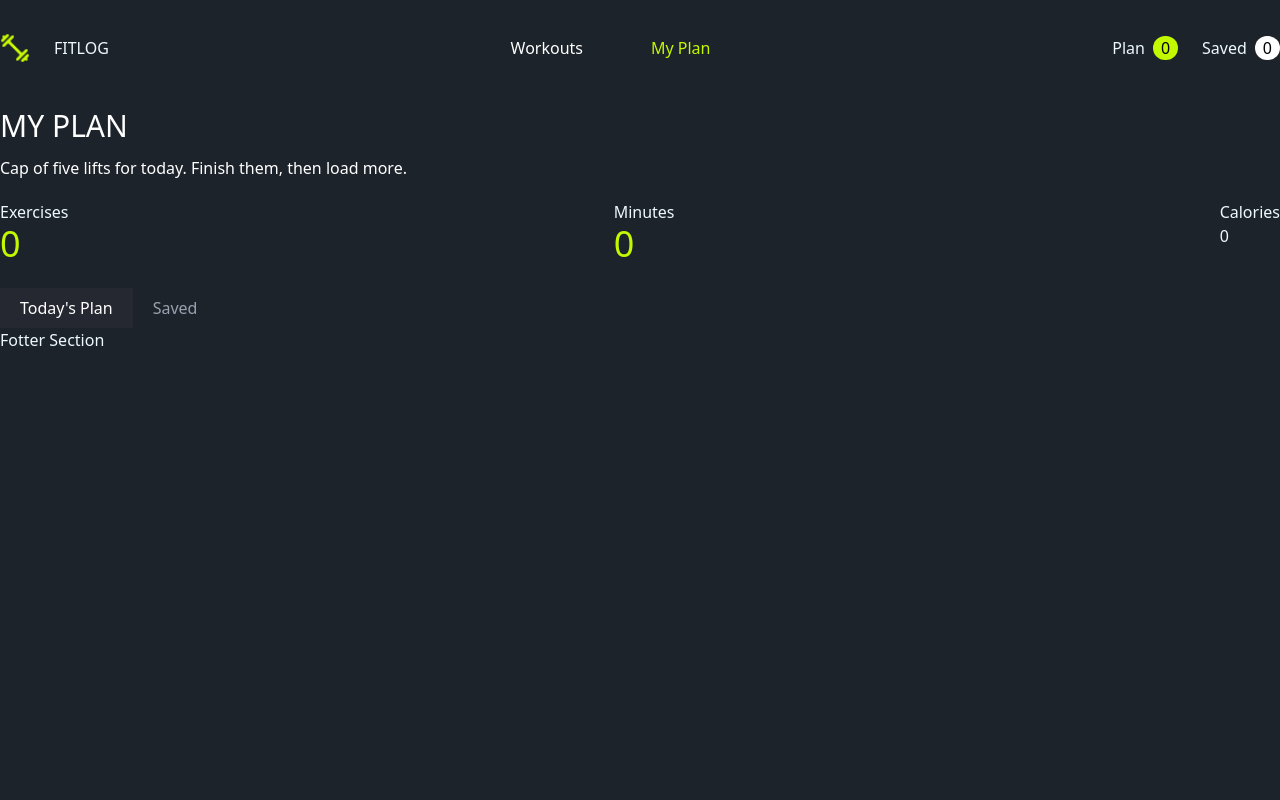
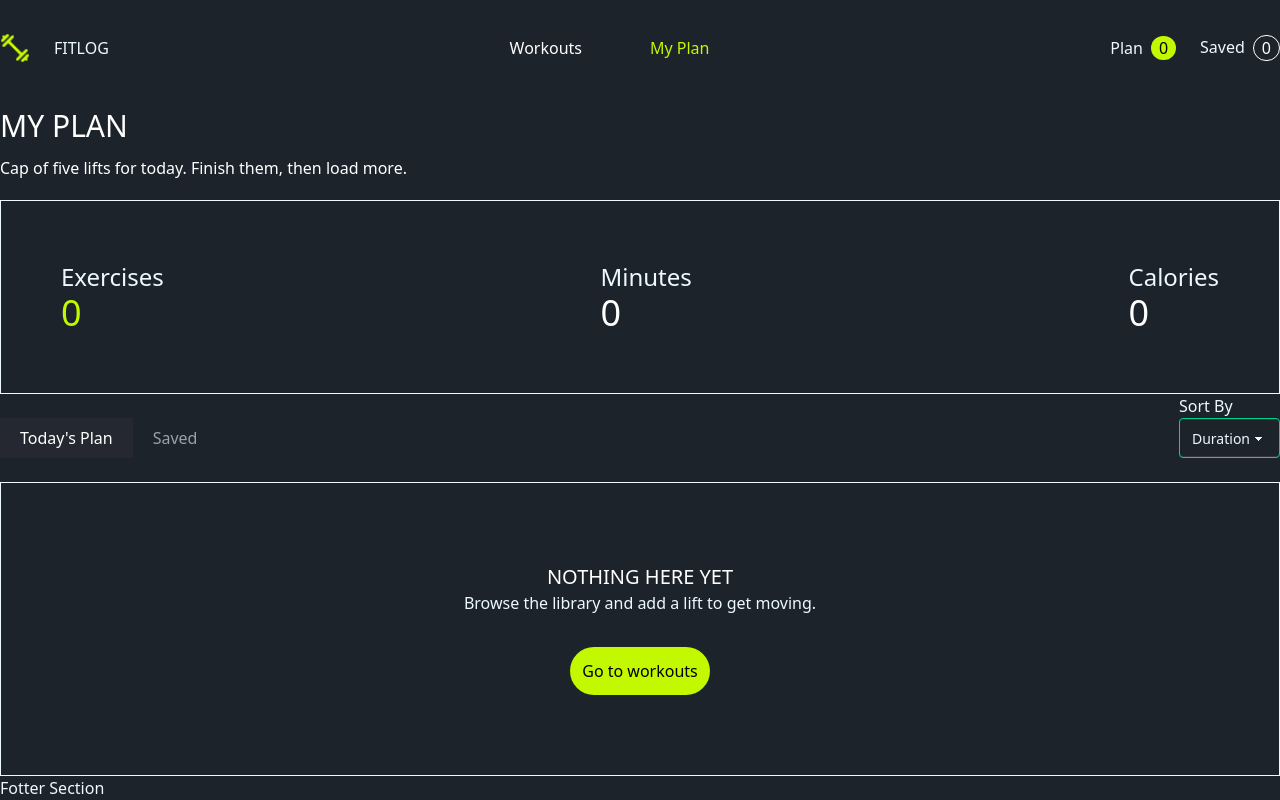
Before and after one commit to sojib402/assignment6-nextjs, a Next.js app: page /listedFits in a window 1280 px wide. Built offline with nearby package versions, Linux system fonts and the light colour scheme.

Commit message:
complete myplan part

```diff
--- a/app/components/FitDetails/PlanButton.tsx
+++ b/app/components/FitDetails/PlanButton.tsx
@@ -2,13 +2,18 @@
 import { FitsContext } from '@/app/context/FitsContext';
 import { IFit } from '@/app/types/books.type';
 import React, { useContext } from 'react';
+import { toast } from 'react-toastify';
 
 const PlanButton = ({fit}:{fit:IFit}) => {
     const {addPlans,setAddPlans}=useContext(FitsContext)
     const handlePlan=()=>{
-        console.log('read button is triggered',fit)
+        const duplicate=addPlans.some((item)=>item.id===fit.id)
+        if(duplicate){
+            toast.error(`'${fit.name}' already exits`)
+            return;
+        }
         setAddPlans([...addPlans,fit])
-        alert(`you have read '${fit.name}'`)
+         toast.success(`you have triggered Plan '${fit.name}'`)
     }
     return (
         <div>
--- a/app/components/FitDetails/SaveButton.tsx
+++ b/app/components/FitDetails/SaveButton.tsx
@@ -2,14 +2,19 @@
 import { FitsContext } from '@/app/context/FitsContext';
 import { IFit } from '@/app/types/books.type';
 import React, { useContext } from 'react';
+import { toast } from 'react-toastify';
 
 const SaveButton = ({fit}:{fit:IFit}) => {
     const {addSave,setAddSave}=useContext(FitsContext)
 
     const handleSave=()=>{
-        console.log('Save button is triggered')
+        const duplicate=addSave.some((item)=>item.id===fit.id)
+                if(duplicate){
+                    toast.error(`'${fit.name}' already exits`)
+                    return;
+                }
         setAddSave([...addSave,fit])
-        alert('you have triggered')
+        toast.success(`you have trigered Saved ${fit.name}`)
     }
     return (
         <div>
--- a/app/layout.tsx
+++ b/app/layout.tsx
@@ -3,6 +3,7 @@ import { Geist, Geist_Mono } from "next/font/google";
 import "./globals.css";
 import Navbar from "./components/shared/Navbar";
 import FitsProvider from "./context/FitsContext";
+import { ToastContainer } from "react-toastify";
 const geistSans = Geist({
   variable: "--font-geist-sans",
   subsets: ["latin"],
@@ -30,6 +31,7 @@ export default function RootLayout({ children }: LayoutProps<"/">) {
         <FitsProvider>
         <Navbar/>
         {children}
+        <ToastContainer/>
         <h2>Fotter Section</h2>
         </FitsProvider>
         </body>
--- a/app/listedFits/page.tsx
+++ b/app/listedFits/page.tsx
@@ -2,19 +2,48 @@
 
 import { FitsContext } from '@/app/context/FitsContext';
 import React, { useContext, useState } from 'react';
-
+import Image from 'next/image';
+import Link from 'next/link';
+import { toast } from 'react-toastify';
 const ListedFits = () => {
-    const { addPlans, addSave } = useContext(FitsContext);
+    const { addPlans, setAddPlans, addSave, setAddSave } = useContext(FitsContext);
+    const [sortBy, setSortBy] = useState<"duration" | "calories" | "rating">("duration");
     const [showSave, setShowSave] = useState(false);
+    // const [done, setDone] = useState(false);
+    const [done, setDone] = useState<string[]>([]);
     const fits = showSave ? addSave : addPlans;
     const totalDuration = fits.reduce((total, fit) => total + fit.duration, 0)
     const totalCalories = fits.reduce((total, fit) => total + fit.caloriesBurned, 0)
+    const sortFits = (fits) => {
+        console.log("Sorting by:", sortBy);
+        const sortedFits = [...fits]
+        if (sortBy === 'duration') {
+            sortedFits.sort((a, b) => b.duration - a.duration)
+        }
+        else if (sortBy === 'calories') {
+            sortedFits.sort((a, b) => b.caloriesBurned - a.caloriesBurned)
+        }
+        else if (sortBy === 'rating') {
+            sortedFits.sort((a, b) => b.rating - a.rating)
+        }
+        return sortedFits
 
-    console.log(addPlans, addSave, 'from listed fit');
+    }
+
+    const sortedFits = sortFits(fits)
+    // console.log(addPlans, addSave, 'from listed fit');
+    const handleDelete = (id) => {
+        if (showSave) {
+            setAddSave(addSave.filter((fit) => String(fit.id) !== String(id)))
+        }
+        else {
+            setAddPlans(addPlans.filter((fit) => fit.id !== id))
+        }
+    }
 
     return (
+        <div className="container mx-auto">
             <div>
-            <div className="container mx-auto">
                 <h1 className="text-3xl text-white my-3">MY PLAN</h1>
 
                 <p className="text-white mb-5">
@@ -22,26 +51,28 @@ const ListedFits = () => {
                 </p>
             </div>
 
-            <div className='flex justify-between'>
+            <div className='flex justify-between border border-gray p-15'>
                 <div>
-                    <h2>Exercises</h2>
+                    <h2 className='text-2xl'>Exercises</h2>
                     <span className="text-[#C2F800] text-4xl">
                         {fits.length}
                     </span>
                 </div>
 
                 <div>
-                    <h2>Minutes</h2>
-                    <span className="text-[#C2F800] text-4xl">
+                    <h2 className='text-2xl'>Minutes</h2>
+                    <span className="text-white text-4xl">
                         {totalDuration}
                     </span>
                 </div>
 
                 <div>
-                    <h2>Calories</h2>
-                    <span>{totalCalories}</span>
+                    <h2 className='text-2xl'>Calories</h2>
+                    <span className='text-white text-4xl'>{totalCalories}</span>
                 </div>
             </div>
+
+            <div className='flex justify-between'>
                 <div className="flex mt-6">
                     <button
                         onClick={() => setShowSave(false)}
@@ -57,7 +88,98 @@ const ListedFits = () => {
                         Saved
                     </button>
                 </div>
+                <div>
+
+                    <h1>Sort By</h1>
+                    <select
+                        value={sortBy}
+                        onChange={(e) => setSortBy(e.target.value as 'duration' | 'calories' | 'rating')}
+                        className="select select-success">
+                        {/* <option disabled={true}>Pick a Runtime</option> */}
+                        <option value={"duration"}>Duration</option>
+                        <option value={"calories"}>Calories</option>
+                        <option value={"rating"}>Rating</option>
+                    </select>
                 </div>
+            </div>
+
+            <div className="mt-6 space-y-4">
+
+                {
+                    sortedFits.length === 0 ? (
+                        <div className='text-center border border-gray p-20'>
+                            <h2 className='text-4xl text-xl text-white mx-5'>NOTHING HERE YET</h2>
+                            <p className='mb-8'>Browse the library and add a lift to get moving.</p>
+                            <button className='bg-[#C2F800] px-3 py-3 rounded-full text-black'>Go to workouts</button>
+                        </div>
+                    ) :
+                        sortedFits.map((fit) => (
+                            <div
+                                key={fit.id}
+                                className="bg-[#15171D] border border-gray-800 rounded-xl p-4 flex items-center justify-between"
+                            >
+                                <div className="flex items-center gap-4">
+                                    <Image
+                                        src={fit.image}
+                                        alt={fit.name}
+                                        width={96}
+                                        height={64}
+                                        className="w-24 h-16 object-cover rounded-lg"
+                                    />
+
+                                    <div>
+                                        <h2 className="text-white font-bold">
+                                            {fit.name}
+                                        </h2>
+
+                                        <p className="text-gray-400 text-sm">
+                                            {fit.equipment}
+                                        </p>
+
+                                        <div className="flex gap-3 text-gray-400 text-sm mt-2">
+                                            <span>{fit.duration} min</span>
+                                            <span>{fit.caloriesBurned} kcal</span>
+                                            <span>☆ {fit.rating}</span>
+                                        </div>
+                                    </div>
+                                </div>
+
+                                <div className="flex gap-3">
+                                    <Link href={`/Fits/${fit.id}`}>
+                                        <button className="border border-gray-600 text-white px-4 py-2 rounded-lg">
+                                            View Details
+                                        </button>
+                                    </Link>
+                                    <button
+                                        onClick={() => {
+                                            if (done.includes(String(fit.id))) {
+                                                toast.error("Already exists!");
+                                            } else {
+                                                setDone([...done, String(fit.id)]);
+                                                toast.success("Workout marked as done!");
+                                            }
+                                        }}
+                                        className={
+                                            done.includes(String(fit.id))
+                                                ? "bg-[#C2F800] text-black px-4 py-2 rounded-lg"
+                                                : "border border-gray-600 text-white px-4 py-2 rounded-lg"
+                                        }
+                                    >
+                                        {done.includes(String(fit.id))
+                                            ? "✓ Mark as Done"
+                                            : "Mark as Done"}
+                                    </button>
+
+
+                                    <button onClick={() => handleDelete(fit.id)} className="text-gray-400">
+                                        ×
+                                    </button>
+                                </div>
+                            </div>
+                        ))}
+            </div>
+        </div>
+
     );
 };
 
--- a/app/navbar-component/ButtonSave.tsx
+++ b/app/navbar-component/ButtonSave.tsx
@@ -10,7 +10,7 @@ const ButtonSave = () => {
             <button>Saved</button>
             </Link>
 
-            <button className='bg-white rounded-full px-2 text-black'>{addSave.length}</button>
+            <button className='text-white border border-white rounded-full px-2 text-black'>{addSave.length}</button>
         </div>
     );
 };
--- a/package.json
+++ b/package.json
@@ -11,7 +11,8 @@
   "dependencies": {
     "next": "16.3.6",
     "react": "19.2.8",
-    "react-dom": "19.2.8"
+    "react-dom": "19.2.8",
+    "react-toastify": "^11.1.0"
   },
   "devDependencies": {
     "@tailwindcss/postcss": "^4",
```
Also changed, not shown: 1 other file (tests, documents, lock files or other folders). Lines whose indentation alone changed are shown as unchanged.
